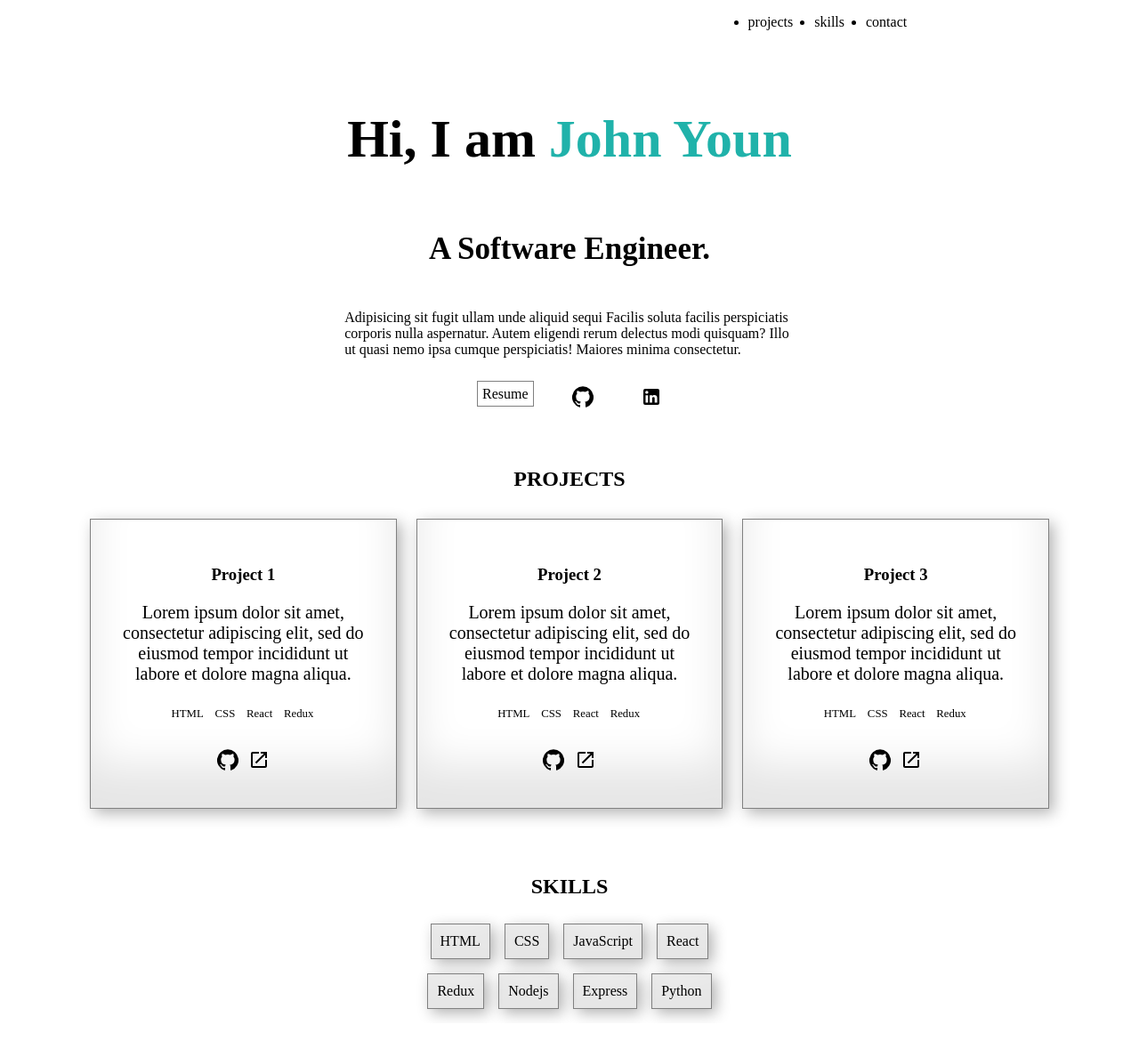
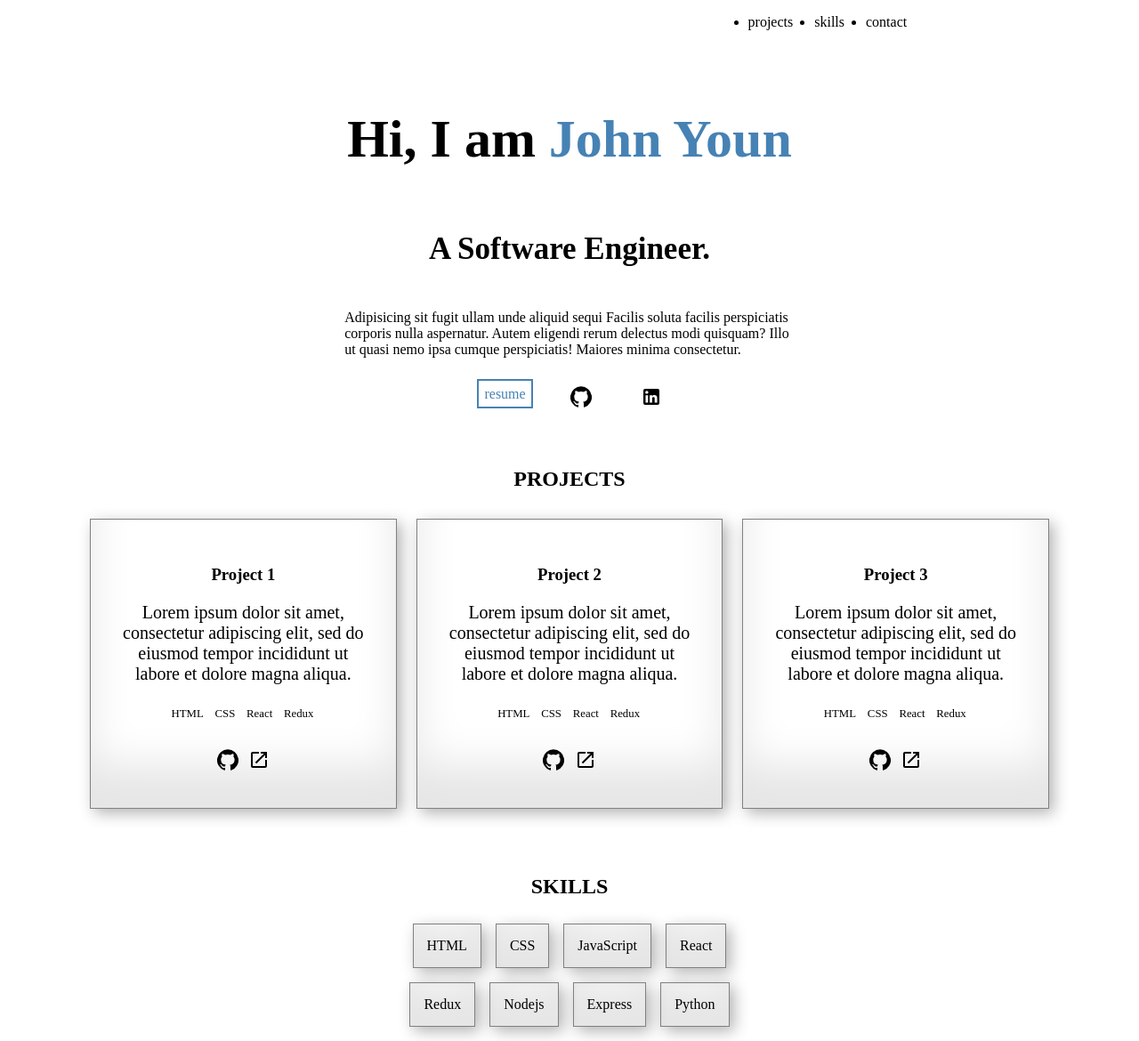
Before and after one commit to johnyoun28/portfolio, a React (Create React App) app: page / in a window 1280 px wide. Shown: the whole page at 89% size. Built offline with nearby package versions, Linux system fonts and the light colour scheme.

Commit message:
minor changes

```diff
--- a/src/Components/About/About.css
+++ b/src/Components/About/About.css
@@ -25,7 +25,7 @@
 }
 
 .about_name {
-  color: lightseagreen;
+  color: STEELBLUE;
 }
 
 .about_contact a {
@@ -34,8 +34,9 @@
 }
 
 .btn {
-  border: 1px solid grey;
-  padding: 10%;
+  border: 2px solid STEELBLUE;
+  padding: 12%;
+  color: STEELBLUE;
 }
 
 .about_contact {
--- a/src/Components/About/About.js
+++ b/src/Components/About/About.js
@@ -19,7 +19,7 @@ const About = () => {
 
             <div className="about_contact">
                 <a href={about.socials.resume} text-decoration="none">
-                    <span className='btn btn--outline' type="button">Resume</span>
+                    <span className='btn btn--outline' type="button">resume</span>
                 </a>
 
                 <a href={about.socials.github} target="_blank" rel="noreferrer"
--- a/src/Components/Skills/Skills.css
+++ b/src/Components/Skills/Skills.css
@@ -3,7 +3,7 @@
 }
 
 .skills {
-  max-width: 400px;
+  max-width: 450px;
   width: 95%;
   margin: 0 auto;
   display: flex;
@@ -16,7 +16,7 @@
   margin: 0.5em;
   border: 1px solid grey;
   text-align: center;
-  padding: 10px;
+  padding: 15px;
   text-align: center;
   box-shadow: inset 0 -3em 3em rgba(0, 0, 0, 0.1),
     0.3em 0.3em 1em rgba(0, 0, 0, 0.3);
```
